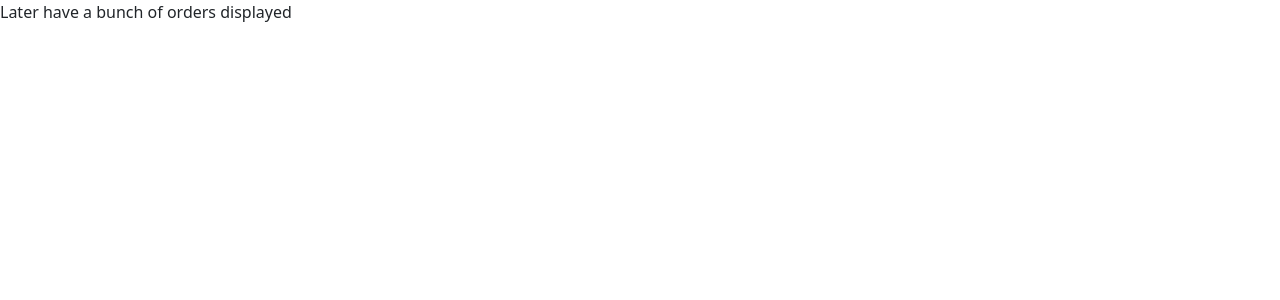
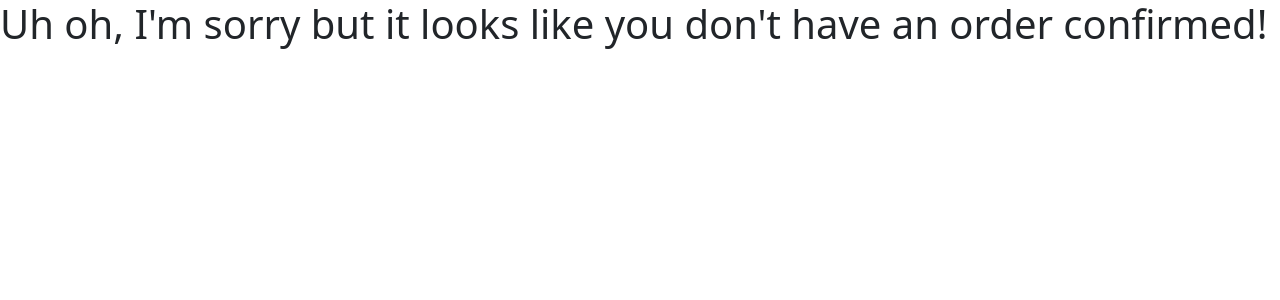
Before and after one commit to cs-isamiul/ECommerceProject, a React (Create React App) app: page /cart/orderSummary in a window 1280 px wide. Shown: the top 300 px of the page. Built offline with nearby package versions, Linux system fonts and the light colour scheme.

Commit message:
Removed routes that are not used at the moment

```diff
--- a/src/App.js
+++ b/src/App.js
@@ -25,12 +25,12 @@ function App() {
   return (
     <Router>
       <Routes>
-        <Route exact path="/" element={<Home />} />
+        <Route exact path="/" element={<Shop />} /> {/* Was home */}
         <Route path="/catalog" element={<Shop />} />
         <Route path="/cart" element={<Cart />} />
         <Route path="/cart/purchase" element={<Purchase />} />
         <Route path="/cart/shipping" element={<Shipping />} />
-        <Route path="/cart/orderSummary" element={<OrderSummary />} />
+        <Route path="/cart/orderSummary" element={<OrderConfirm />} /> {/* Was orderSummary, but confirm does same thing right now*/}
         <Route path="/cart/confirmation" element={<OrderConfirm />} />
         <Route path="*" element={<Error />} />
       </Routes>
--- a/src/components/standardNavbar.js
+++ b/src/components/standardNavbar.js
@@ -33,7 +33,7 @@ function StandardNavbar(){
     return <>
         <Navbar bg="light" expand="lg" sticky="top">
         <Container fluid>
-          <Navbar.Brand href="#">E-shop</Navbar.Brand>
+          <Navbar.Brand href="/">E-shop</Navbar.Brand>
           <Navbar.Toggle aria-controls="navbarScroll" />
           <Navbar.Collapse id="navbarScroll">
             <Nav
```
